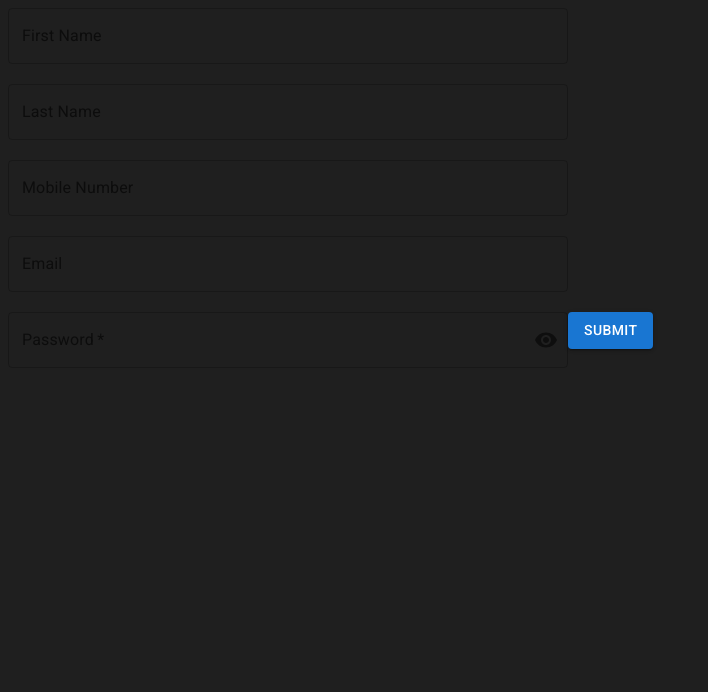
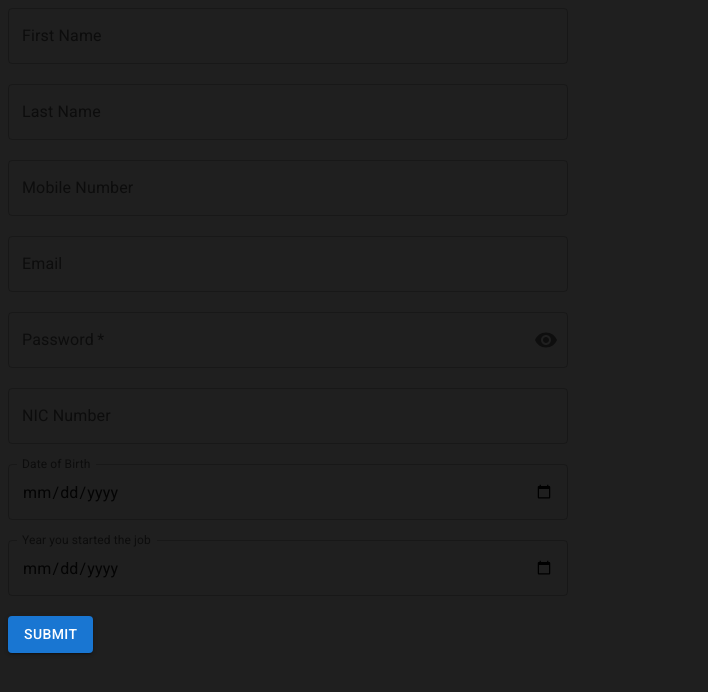
Before and after one commit to web-stackers/WebPortal, a React (Create React App) app in the folder client/: page /addNewThirdParty in a window 1280 px wide. Shown: the top 692 px of the page, without its empty margins (0-708 px from the left). Built offline with nearby package versions, Linux system fonts and the light colour scheme.

Commit message:
changes in Spassword comp

```diff
--- a/client/src/components/formComponents/Spassword.js
+++ b/client/src/components/formComponents/Spassword.js
@@ -18,21 +18,19 @@
   };
 });
 
-const Spassword = ({ value, onChange }) => {
-  const [values, setValues] = useState({
-    password: "",
-    showPassword: false,
-  });
+const Spassword = ({ name, value, onChange }) => {
+  // const [values, setValues] = useState({
+  //   password: "",
+  //   showPassword: false,
+  // });
+  const [showPassword, setShowPassword] = useState(false);
 
-  const handleChange = (prop) => (event) => {
-    setValues({ ...values, [prop]: event.target.value });
-  };
+  // const handleChange = (prop) => (event) => {
+  //   setValues({ ...values, [prop]: event.target.value });
+  // };
 
   const handleClickShowPassword = () => {
-    setValues({
-      ...values,
-      showPassword: !values.showPassword,
-    });
+      setShowPassword(!showPassword);
   };
 
   const handleMouseDownPassword = (event) => {
@@ -41,15 +39,17 @@
 
   const classes = useStyles();
   return (
+    <div className={classes.textField}>
     <FormControl variant="outlined" required sx={{ width: "70ch" }}>
       <InputLabel htmlFor="password">Password</InputLabel>
       <OutlinedInput
         className={classes.password}
-        id="password"
+        name={name}
         helperText="Some important text"
-        type={values.showPassword ? "text" : "password"}
-        value={values.password}
-        onChange={handleChange("password")}
+        type={showPassword ? "text" : "password"}
+        value={value}
+        //onChange={handleChange("password")}
+        onChange={onChange}
         endAdornment={
           <InputAdornment position="end">
             <IconButton
@@ -58,12 +58,13 @@
               onMouseDown={handleMouseDownPassword}
               edge="end"
             >
-              {values.showPassword ? <VisibilityOff /> : <Visibility />}
+              {showPassword ? <VisibilityOff /> : <Visibility />}
             </IconButton>
           </InputAdornment>
         }
       />
     </FormControl>
+    </div>
   );
 };
 
--- a/client/src/components/formComponents/StextField.js
+++ b/client/src/components/formComponents/StextField.js
@@ -10,7 +10,7 @@
   };
 });
 
-const StextField = ({ label, name, value, onChange }) => {
+const StextField = ({ label, name, value, onChange, type }) => {
   const classes = useStyles();
   return (
     <div className={classes.textField}>
@@ -23,6 +23,7 @@
         label={label}
         value={value}
         onChange={onChange}
+        type={type}
       />
     </div>
   );
--- a/client/src/pages/registration/Registration.js
+++ b/client/src/pages/registration/Registration.js
@@ -4,9 +4,20 @@
 import Sbutton from "../../components/Sbutton";
 import Provider from "../../services/Provider";
 import Spassword from "../../components/formComponents/Spassword";
-// import SdatePicker from "../../components/formComponents/SdatePicker";
+import TextField from "@mui/material/TextField";
+import { makeStyles } from "@mui/styles";
+
+const useStyles = makeStyles((theme) => {
+  return {
+    textField: {
+      display: "block",
+      margin: "0 0 20px 0",
+    },
+  };
+});
 
 const Registration = () => {
+  const classes = useStyles();
   const [inputs, setInputs] = useState({});
 
   const handleChange = (event) => {
@@ -48,9 +59,47 @@
           name="email"
           value={inputs.email || ""}
           onChange={handleChange}
+          type="email"
         />
-        <Spassword/>
-        {/* <SdatePicker/> */}
+        <Spassword
+          name="password"
+          value={inputs.password || ""}
+          onChange={handleChange}
+        />
+        <StextField
+          label="NIC Number"
+          name="NIC"
+          value={inputs.NIC || ""}
+          onChange={handleChange}
+        />
+        <div className={classes.textField}>
+          <TextField
+            name="DOB"
+            label="Date of Birth"
+            type="date"
+            value={inputs.DOB || ""}
+            onChange={handleChange}
+            sx={{ width: "70ch" }}
+            InputLabelProps={{
+              shrink: true,
+            }}
+          />
+        </div>
+
+        <div className={classes.textField}>
+          <TextField
+            name="workStartedYear"
+            label="Year you started the job"
+            type="date"
+            value={inputs.workStartedYear || ""}
+            onChange={handleChange}
+            sx={{ width: "70ch" }}
+            InputLabelProps={{
+              shrink: true,
+            }}
+          />
+        </div>
+
         <Sbutton text="Submit" type="submit" onClick={onSubmit} />
       </form>
     </div>
```
Also changed, not shown: client/src/components/formComponents/SdatePicker.js (deleted, +0 -26 lines).
